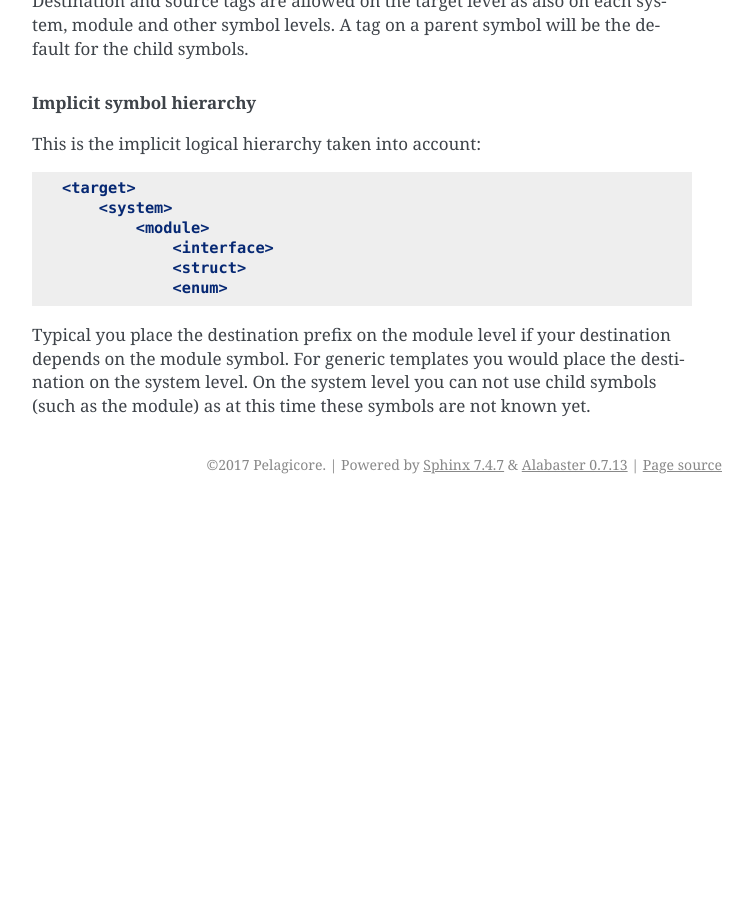
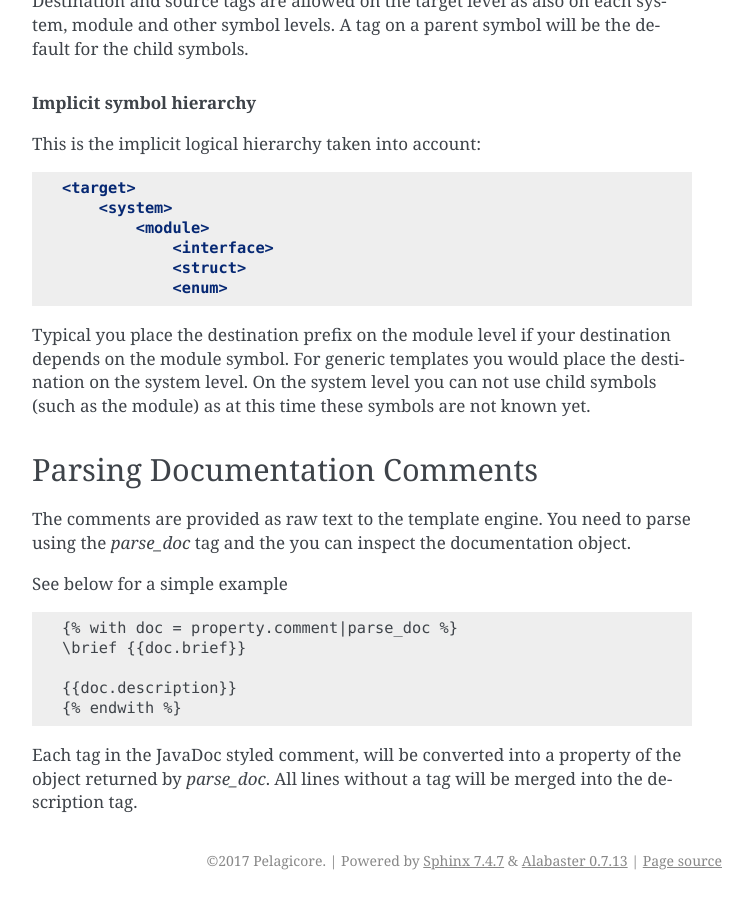
Before and after one commit to Pelagicore/qface, a Sphinx documentation site: the page built from docs/extending.rst, in a window 1280 px wide and 900 px high, scrolled down 3547 px. Shown: the whole window, without its empty margins (388-1141 px from the left). Built offline with Sphinx 7.4.7, drawn with Linux system fonts in a browser that asks for light colours; before the commit the page ends 4051 px from its top, so only the background shows below that; some of the changed text lies outside the part shown.

Commit message:
document parsing of comments into documentation

```diff
--- a/docs/extending.rst
+++ b/docs/extending.rst
@@ -178,3 +178,20 @@ This is the implicit logical hierarchy taken into account:
                 <enum>
 
 Typical you place the destination prefix on the module level if your destination depends on the module symbol. For generic templates you would place the destination on the system level. On the system level you can not use child symbols (such as the module) as at this time these symbols are not known yet.
+
+Parsing Documentation Comments
+==============================
+
+The comments are provided as raw text to the template engine. You need to parse using the `parse_doc` tag and the you can inspect the documentation object.
+
+See below for a simple example
+
+.. code-block:: html
+
+    {% with doc = property.comment|parse_doc %}
+    \brief {{doc.brief}}
+
+    {{doc.description}}
+    {% endwith %}
+
+Each tag in the JavaDoc styled comment, will be converted into a property of the object returned by `parse_doc`. All lines without a tag will be merged into the description tag.
```
